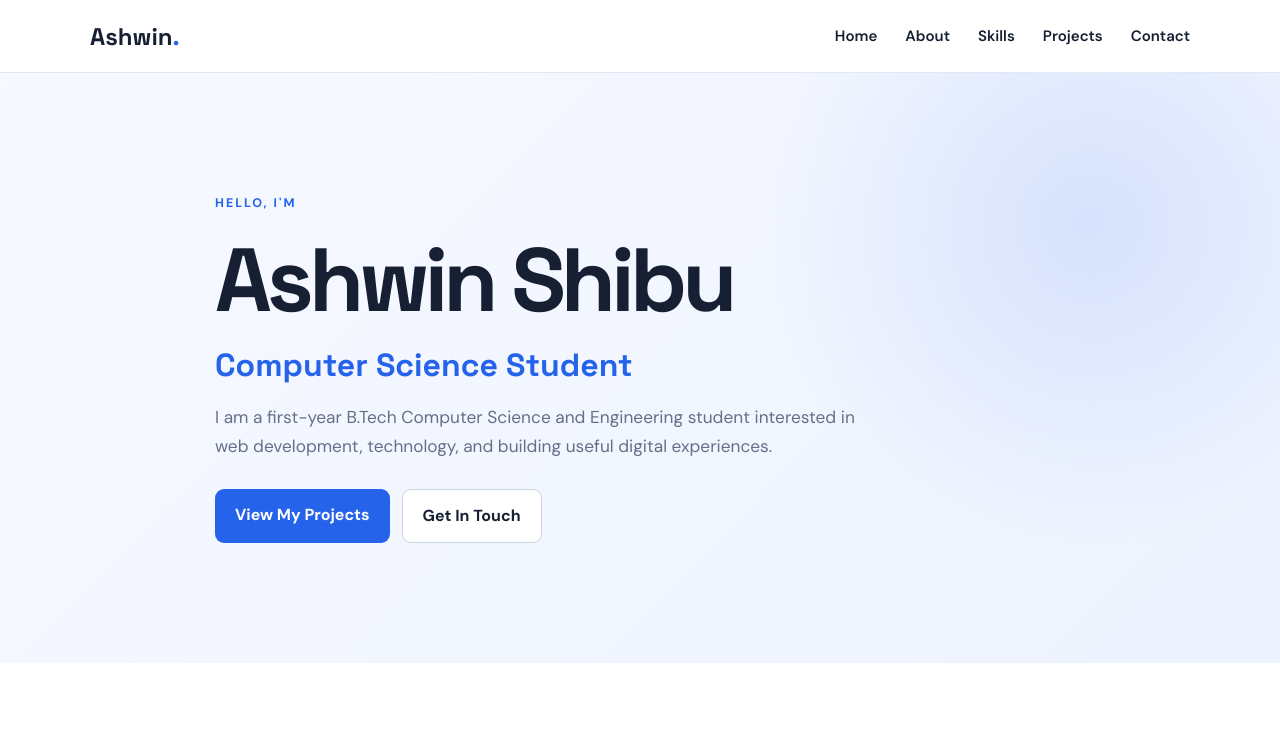
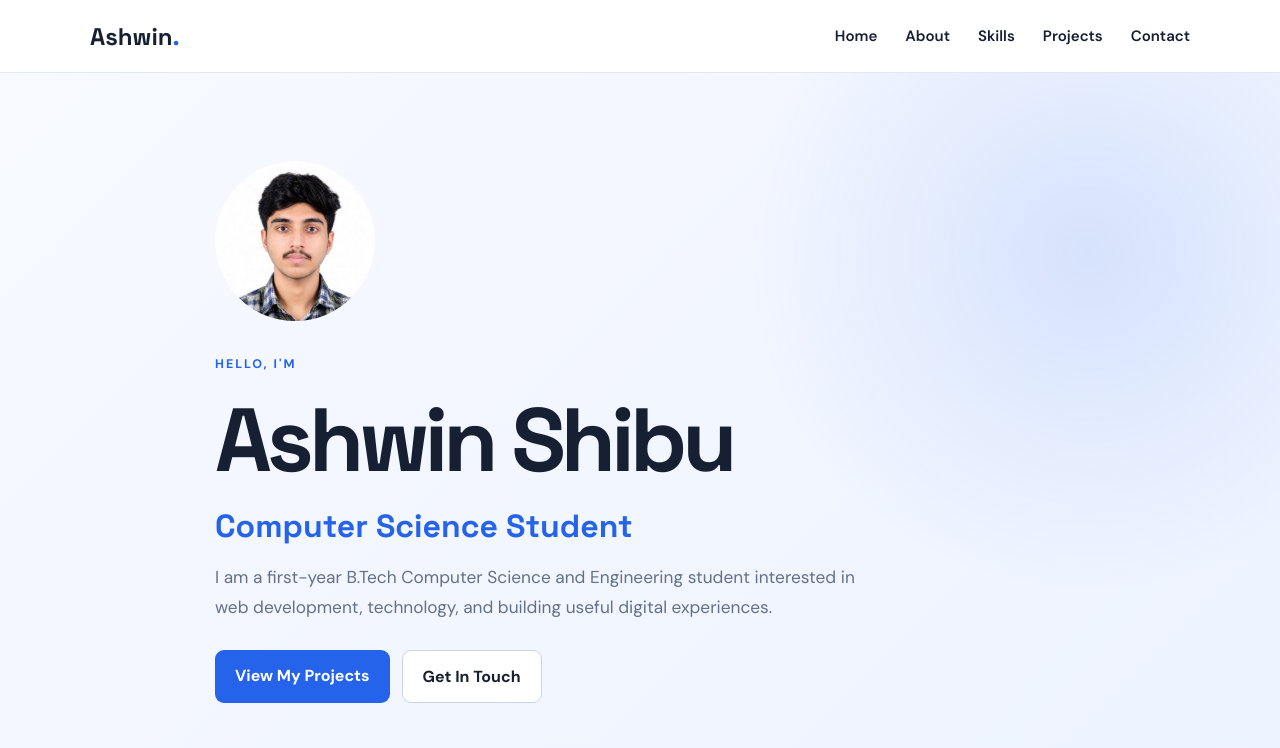
Before and after one commit to ashwin567/ashwin-personal-portfolio, a plain HTML site: page index.html in a window 1280 px wide. Shown: the top 748 px of the page. Drawn offline with Linux system fonts and the light colour scheme.

Commit message:
Update index.html

```diff
--- a/index.html
+++ b/index.html
@@ -25,6 +25,9 @@
   <main>
     <section class="hero section" id="home">
       <div class="container hero-content">
+        <img src="profile.jpg"
+     alt="Ashwin Shibu"
+     style="width:160px;height:160px;object-fit:cover;border-radius:50%;margin-bottom:25px;">
         <p class="eyebrow">HELLO, I'M</p>
         <h1>Ashwin Shibu</h1>
         <h2>Computer Science Student</h2>
```
